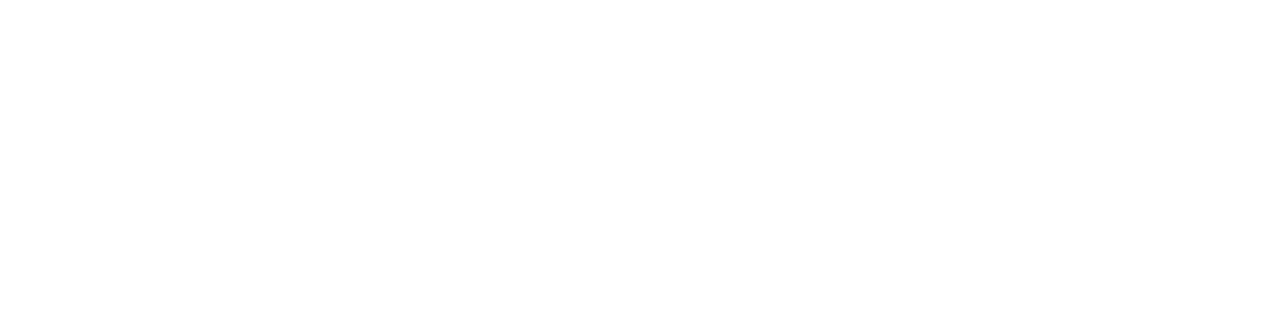
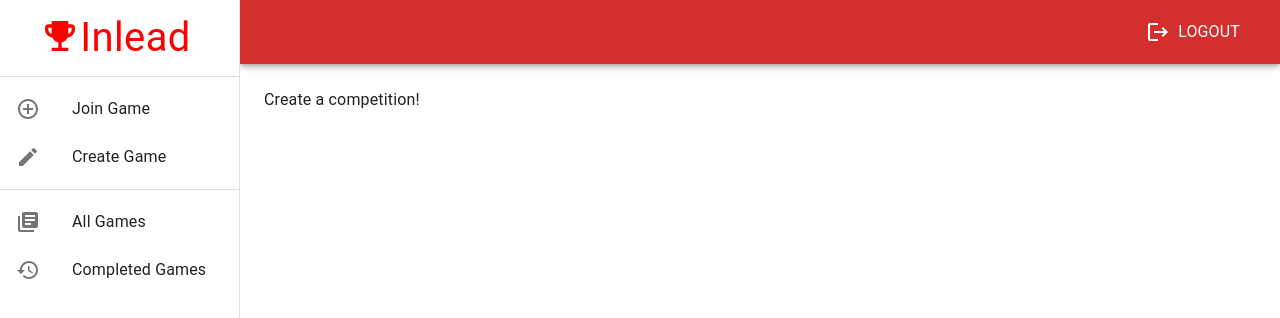
Before and after one commit to josh-ramos-22/Inlead, a React (Create React App) app in the folder frontend/: page /competitions/create in a window 1280 px wide. Before the commit this address had no page. Shown: the top 318 px of the page. Built offline with nearby package versions, Linux system fonts and the light colour scheme; sample sign-in values are in the browser's storage.

Commit message:
stubbed out competition creation page

```diff
--- a/frontend/src/App.tsx
+++ b/frontend/src/App.tsx
@@ -10,6 +10,7 @@
 import RegisterPage from "./pages/RegisterPage";
 import LoginPage from "./pages/LoginPage";
 import JoinPage from "./pages/JoinPage";
+import CompetitionCreatePage from "./pages/CompetitionCreatePage";
 import { IosShare } from "@mui/icons-material";
 
 import PrivateRoutes from "./helpers/PrivateRoutes";
@@ -58,6 +59,7 @@
           </Route>
           <Route element={<PrivateRoutes/>}>
             <Route path="/" element={<JoinPage/>}/>
+            <Route path="/competitions/create" element={<CompetitionCreatePage/>}/>
           </Route>
         </Routes>
       </ThemeProvider>
--- /dev/null
+++ b/frontend/src/pages/CompetitionCreatePage.tsx
@@ -0,0 +1,18 @@
+import { Box } from "@mui/material";
+import React from "react";
+
+import FormattedPage from "../components/FormattedPage";
+
+const CompetitionCreatePage = () => {
+  return (
+    <Box>
+      <FormattedPage>
+        <div>
+          Create a competition!
+        </div>
+      </FormattedPage>
+    </Box>
+  );
+};
+
+export default CompetitionCreatePage;
```
